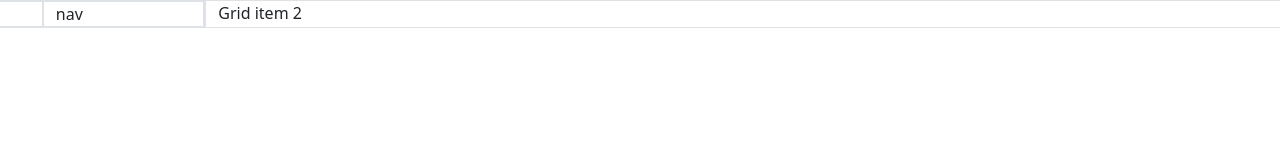
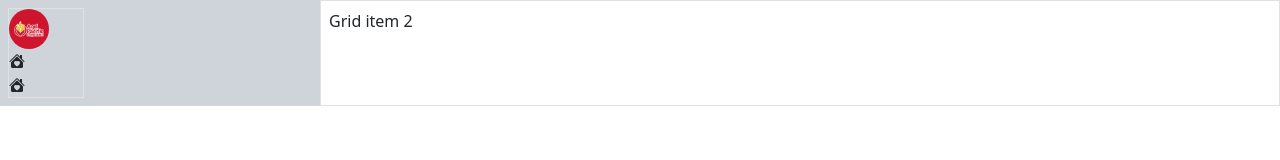
Before and after one commit to Pomz010/asset_monitoring, a plain HTML site: page agri/index.html in a window 1280 px wide. Drawn offline with nearby package versions, Linux system fonts and the light colour scheme.

Commit message:
Add files via upload

```diff
--- a/agri/index.html
+++ b/agri/index.html
@@ -3,22 +3,35 @@
   <head>
     <meta charset="utf-8">
     <meta name="viewport" content="width=device-width, initial-scale=1">
-    <title>Bootstrap demo</title>
-    <link href="https://cdn.jsdelivr.net/npm/bootstrap@5.2.3/dist/css/bootstrap.min.css" rel="stylesheet" integrity="sha384-rbsA2VBKQhggwzxH7pPCaAqO46MgnOM80zW1RWuH61DGLwZJEdK2Kadq2F9CUG65" crossorigin="anonymous">
+    <title>Dashboard</title>
+    <link href="https://cdn.jsdelivr.net/npm/bootstrap@5.3.0-alpha1/dist/css/bootstrap.min.css" rel="stylesheet" integrity="sha384-GLhlTQ8iRABdZLl6O3oVMWSktQOp6b7In1Zl3/Jr59b6EGGoI1aFkw7cmDA6j6gD" crossorigin="anonymous">
+    <link rel="stylesheet" href="https://cdn.jsdelivr.net/npm/bootstrap-icons@1.10.3/font/bootstrap-icons.css">
   </head>
   <body>
-    <div class="row">
-        <div class="col-2 border h-100">
-            <div class="row">
-                <div class="col-3 border">
-                    <i class="bi bi-2-square-fill"></i>
-                </div>
-                <div class="col-9 border">nav</div>
+    <div class="container-fluid p-0">
+      <div class="d-flex">
+        <!-- SIDE NAV -->
+        <div class="p-2 col-3 bg-dark-subtle">
+          <div class="col-3 border">
+            <div class="row justify-content-center">
+              <div class="col-12 align-self-center">
+                <img class="rounded-circle" src="/src/img/logo.png" alt="Agripacific logo" width="40px" height="40px">
+              </div>
+              <div class="col-12 align-self-center">
+                <i class="bi bi-house-heart-fill"></i>
+              </div>
+              <div class="col-12 align-self-center">
+                <i class="bi bi-house-heart-fill"></i>
+              </div>
             </div>
-        </div>
-        <div class="col-10 border">Grid item 2</div>
+          </div>
+
+        </div><!-- END OF SIDE NAV -->
+
+        <!-- MAIN SECTION -->
+        <div class="p-2 col border">Grid item 2</div>
       </div>
-
-    <script src="https://cdn.jsdelivr.net/npm/bootstrap@5.2.3/dist/js/bootstrap.bundle.min.js" integrity="sha384-kenU1KFdBIe4zVF0s0G1M5b4hcpxyD9F7jL+jjXkk+Q2h455rYXK/7HAuoJl+0I4" crossorigin="anonymous"></script>
+    </div>
+    <script src="https://cdn.jsdelivr.net/npm/bootstrap@5.3.0-alpha1/dist/js/bootstrap.bundle.min.js" integrity="sha384-w76AqPfDkMBDXo30jS1Sgez6pr3x5MlQ1ZAGC+nuZB+EYdgRZgiwxhTBTkF7CXvN" crossorigin="anonymous"></script>
   </body>
 </html>
--- /dev/null
+++ b/agri/src/css/styles.css
@@ -0,0 +1,5 @@
+/* login form */
+.form_login {
+    display: grid;
+    grid-template-columns: minmax(280px, 400px);
+}
```
Also changed, not shown: agri/pages/login.html (+3 -1 lines).
